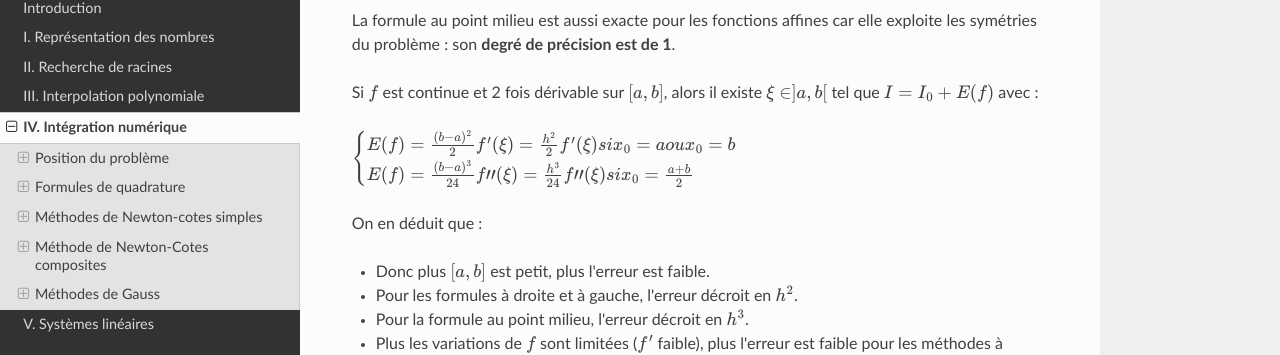
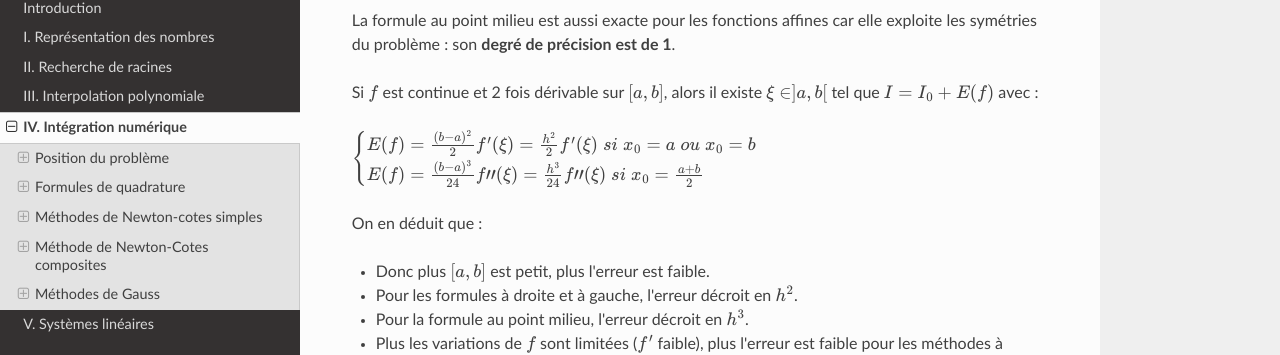
Before and after one commit to NicOudart/UVSQ_LSPH515_methodes_num, an MkDocs documentation site: the page built from docs/Chap4_Integration_numerique.md, in a window 1280 px wide and 900 px high, scrolled down 5639 px. Shown: the part 112-467 px from the top of the window. Built offline with MkDocs 1.6.1, drawn with Linux system fonts in a browser that asks for light colours; nearby versions of some CDN libraries.

Commit message:
-Minor fix in Chapter 4.

```diff
--- a/docs/Chap4_Integration_numerique.md
+++ b/docs/Chap4_Integration_numerique.md
@@ -189,8 +189,8 @@ La formule au point milieu est aussi exacte pour les fonctions affines car elle
 Si $f$ est continue et 2 fois dérivable sur $[a,b]$, alors il existe $\xi \in ]a,b[$ tel que $I = I_0 + E(f)$ avec :
 
 $\begin{cases}
-E(f) = \frac{(b-a)^2}{2} f'(\xi) = \frac{h^2}{2} f'(\xi) si x_0 = a ou x_0 = b \\
-E(f) = \frac{(b-a)^3}{24} f"(\xi) = \frac{h^3}{24} f"(\xi) si x_0 = \frac{a+b}{2}
+E(f) = \frac{(b-a)^2}{2} f'(\xi) = \frac{h^2}{2} f'(\xi) \; si \; x_0 = a \; ou \; x_0 = b \\
+E(f) = \frac{(b-a)^3}{24} f"(\xi) = \frac{h^3}{24} f"(\xi) \; si \; x_0 = \frac{a+b}{2}
 \end{cases}$
 
 On en déduit que :
```
